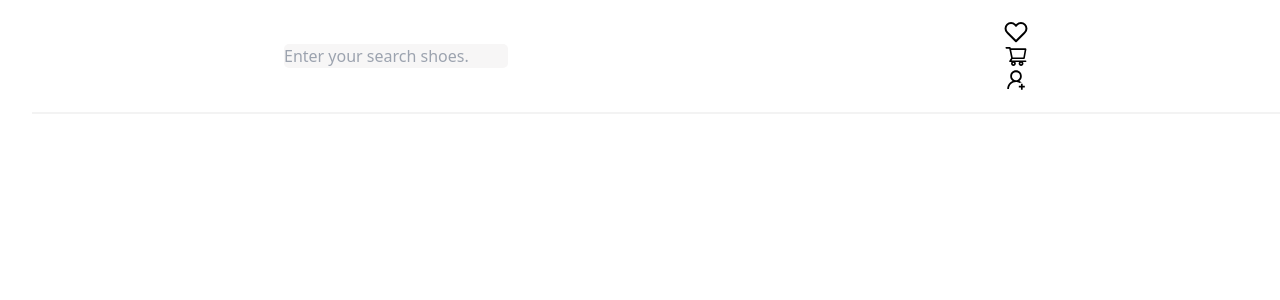
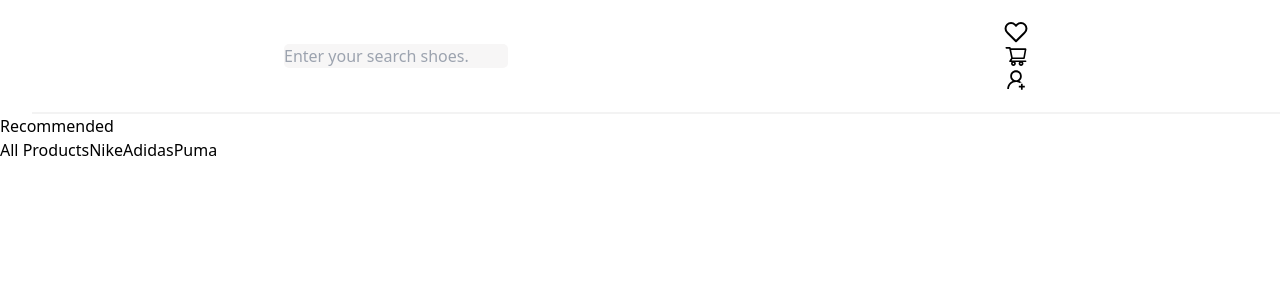
Before and after one commit to mohammadjalizi/-E-Commerce-Search, a React (Vite) app: page / in a window 1280 px wide. Shown: the top 300 px of the page. Built offline with nearby package versions, Linux system fonts and the light colour scheme.

Commit message:
Recemmended file add

```diff
--- a/package.json
+++ b/package.json
@@ -10,9 +10,11 @@
     "preview": "vite preview"
   },
   "dependencies": {
+    "@reduxjs/toolkit": "^1.9.5",
     "react": "^18.2.0",
     "react-dom": "^18.2.0",
-    "react-icons": "^4.11.0"
+    "react-icons": "^4.11.0",
+    "react-redux": "^8.1.2"
   },
   "devDependencies": {
     "@types/react": "^18.2.15",
--- a/src/App.jsx
+++ b/src/App.jsx
@@ -1,6 +1,7 @@
 
 import Navbar from './assets/navbar/Navbar'
 import Shoping from './assets/shop/Shoping'
+import Recemmended from './assets/toggle/Recemmended'
 
 function App() {
 
@@ -8,6 +9,7 @@ function App() {
   return (
   <>
 <Navbar/>
+<Recemmended/>
   <Shoping/>
   </>
   )
--- a/src/assets/navbar/Navbar.jsx
+++ b/src/assets/navbar/Navbar.jsx
@@ -13,7 +13,7 @@ const Navbar = () => {
           placeholder="Enter your search shoes."
         />
       </div>
-      <div className="profile-container flex">
+      <div className="profile-container flex   ">
         <a href="#">
           <FiHeart className="nav-icons" />
         </a>
--- /dev/null
+++ b/src/assets/toggle/Recemmended.jsx
@@ -0,0 +1,17 @@
+import React from 'react'
+
+const Recemmended = () => {
+  return (
+    <div>
+    <h2 className="recommended-title">Recommended</h2>
+    <div className="flex gap-5 ">
+ <button>  All Products    </button>
+ <button>    Nike  </button>
+ <button>Adidas</button>
+ <button>Puma</button>
+    </div>
+  </div>
+  )
+}
+
+export default Recemmended
```
Also changed, not shown: jsconfig.json (added, +14 -0 lines), src/redux/store.js (added, +19 -0 lines), src/redux/Product.js (added), 1 other file (tests, documents, lock files or other folders).
